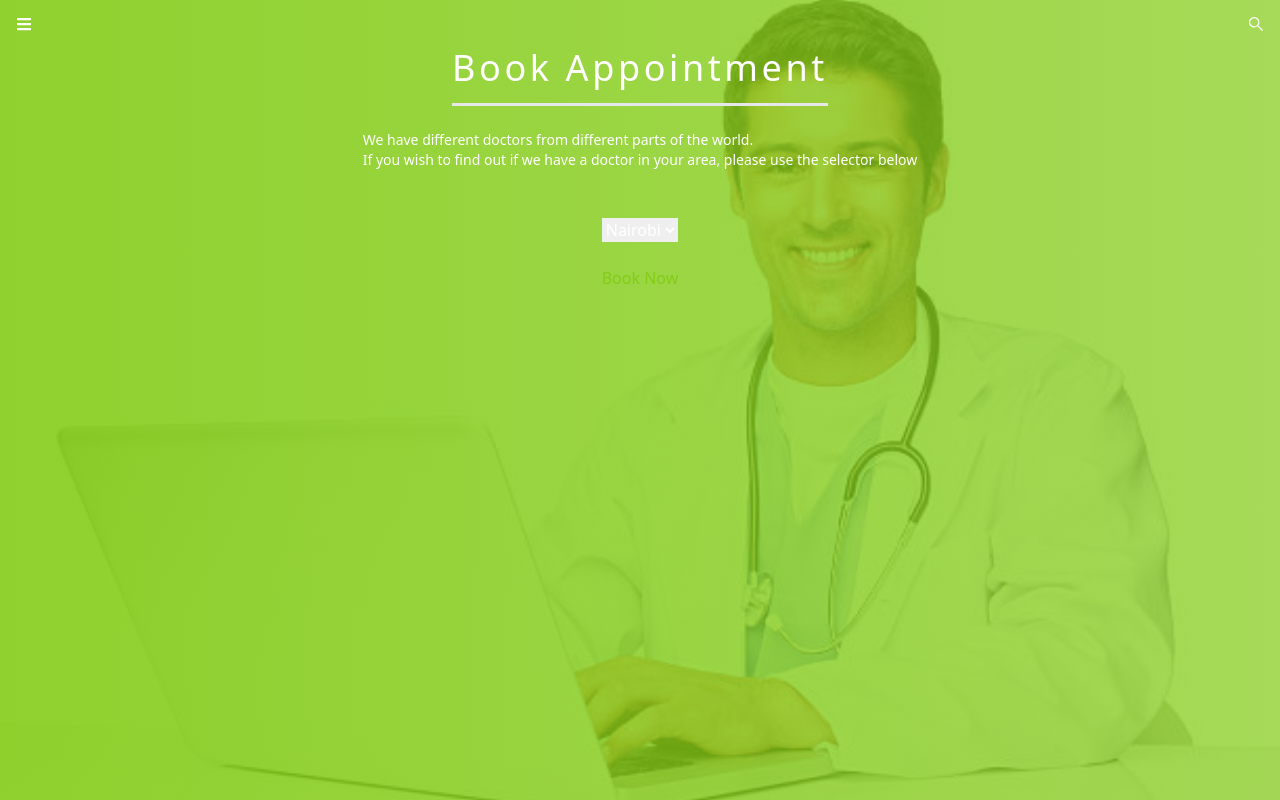
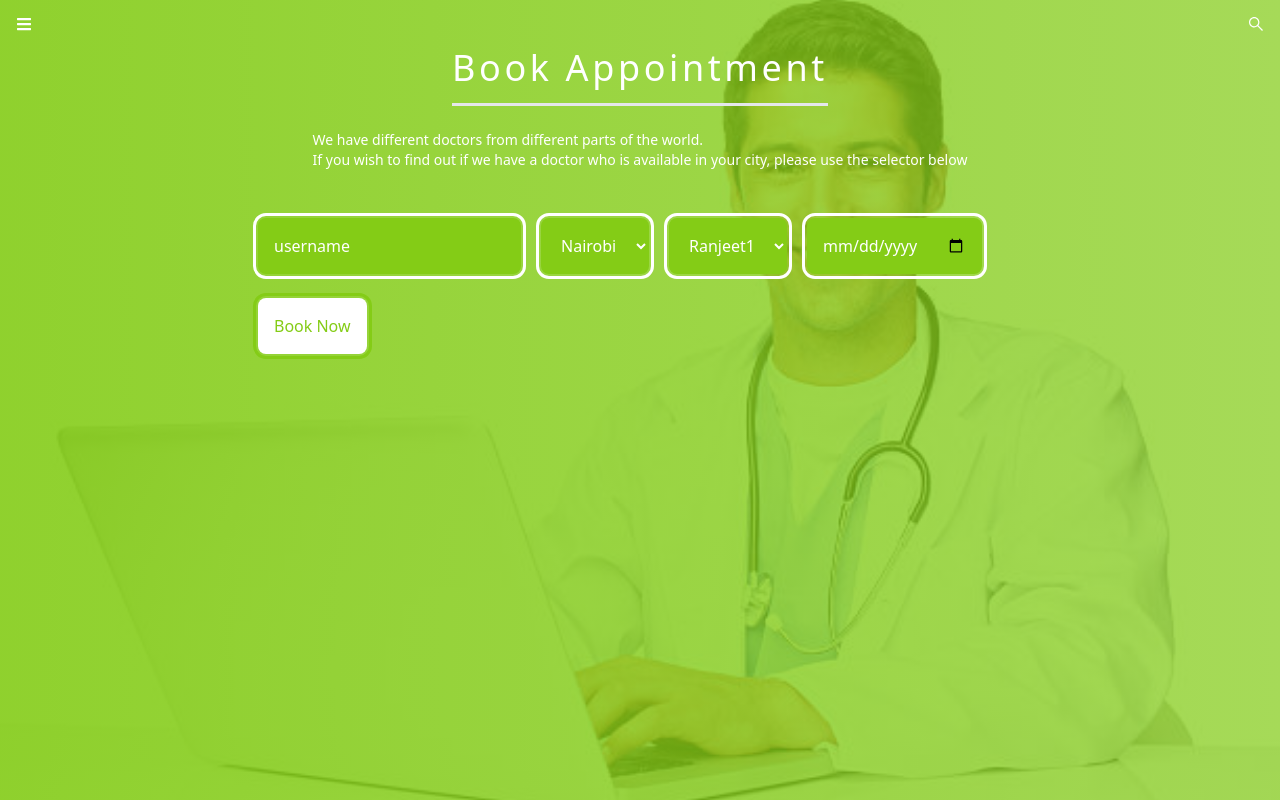
Before and after one commit to Chimwemwe-127001/book-appointment-frontend, a React (Create React App) app: page /reserve in a window 1280 px wide. Built offline with nearby package versions, Linux system fonts and the light colour scheme.

Commit message:
Add buttons for the input field username and date and some styling

```diff
--- a/src/pages/ReserveForm.js
+++ b/src/pages/ReserveForm.js
@@ -21,19 +21,27 @@ const ReserveForm = () => (
         <p className="text-sm mt-4">
           We have different doctors from different parts of the world.
           <br />
-          If you wish to find out if we have a doctor in your area, please use the selector below
+          If you wish to find out if we have a doctor who is available
+          in your city, please use the selector below
         </p>
       </div>
       <div className="mt-5 flex justify-center">
         <form action="/#">
-          <select name="cities" id="cities">
+          <input type="text" value="username" className="mr-5 p-3 bg-lime-500 rounded-lg outline outline-offset-2 outline-3" />
+          <select name="cities" id="cities" className="p-3 bg-lime-500 rounded-lg outline outline-offset-2 outline-3">
             <option value="Nairobi">Nairobi</option>
             <option value="Delhi">Delhi</option>
             <option value="Abuja">Abuja</option>
             <option value="Lusaka">Lusaka</option>
           </select>
+          <select name="availableDoctors" id="availableDoctors" className="ml-5 mr-5 p-3 bg-lime-500 rounded-lg outline outline-offset-2 outline-3">
+            <option value="Ranjeet"> Ranjeet1 </option>
+            <option value="Ranjeet"> Ranjeet2 </option>
+            <option value="Ranjeet"> Ranjeet3 </option>
+          </select>
+          <input type="date" value="Date" className="mr-10 p-3 bg-lime-500 rounded-lg outline outline-offset-2 outline-3" />
           <br />
-          <input type="submit" value="Book Now" className="mt-4 text-lime-500" />
+          <input type="submit" value="Book Now" className="mt-4 text-lime-500 bg-white p-3 rounded-lg outline outline-offset-2 outline-3" />
         </form>
       </div>
     </div>
```
Also changed, not shown: src/App.css (+7 -5 lines).
